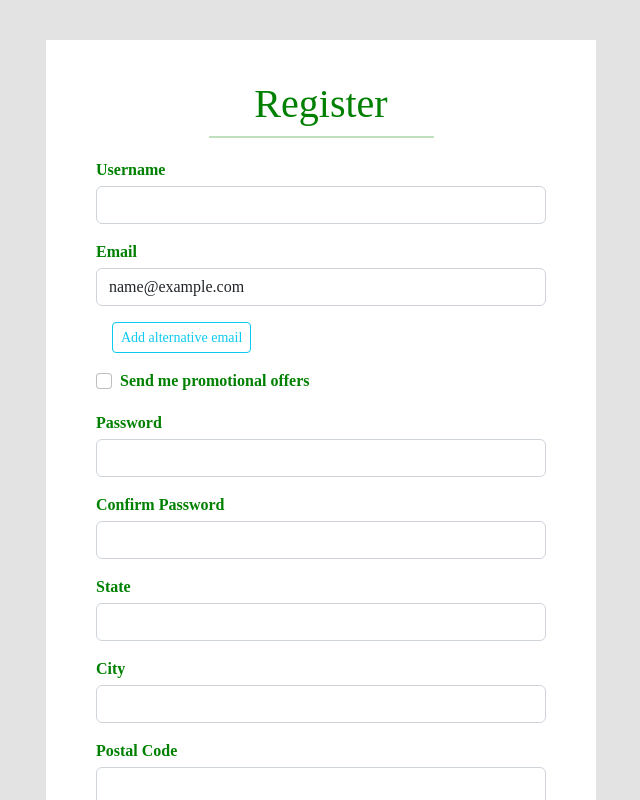
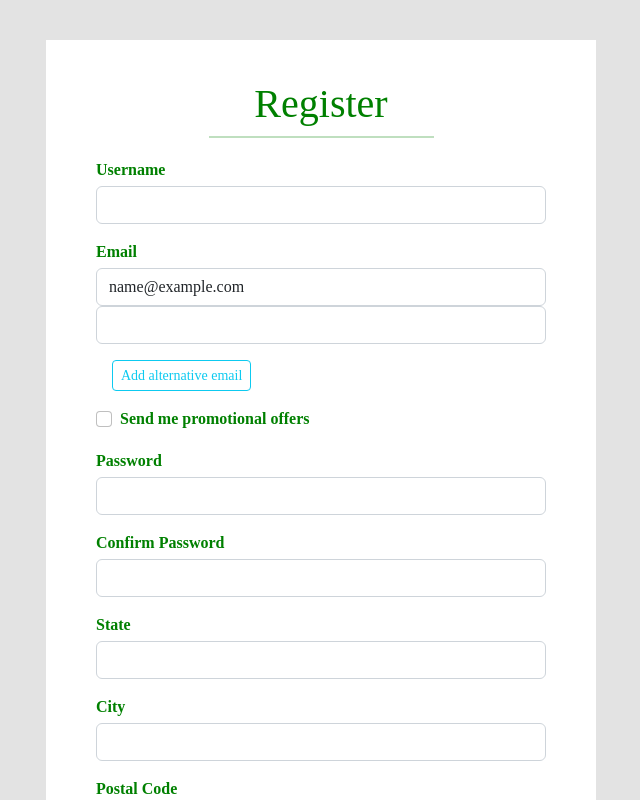
Before and after one commit to Vitalis-Kirui/Registration-Form, an Angular app: page / in a window 1280 px wide. Both pictures are taken after typing "name@example.com" into the empty fields and a click on the button "Add alternative email". Shown: the top 800 px of the page, without its empty margins (319-959 px from the left). Built offline with nearby package versions, Linux system fonts and the light colour scheme; a web font is replaced by a local one.

Commit message:
creating for loop for alternative emails in template

```diff
--- a/src/app/app.component.html
+++ b/src/app/app.component.html
@@ -34,8 +34,13 @@
         <small *ngIf="email?.errors?.['required']">Email is required</small>
       </div>
 
+      <!-- Alternative emails loop -->
+      <div class="emails" formArrayName="alternativeEmails" *ngFor="let email of alternativeEmail.controls , let i = index">
+        <input type="email" [formControlName]="i" class="form-control">
+      </div>
+
       <!-- Alternative email button -->
-      <button type="button" class="btn btn-outline-info btn-sm m-3">Add alternative email</button>
+      <button type="button" class="btn btn-outline-info btn-sm m-3" (click)="addAlternativeEmail()">Add alternative email</button>
 
     </div>
 
```
